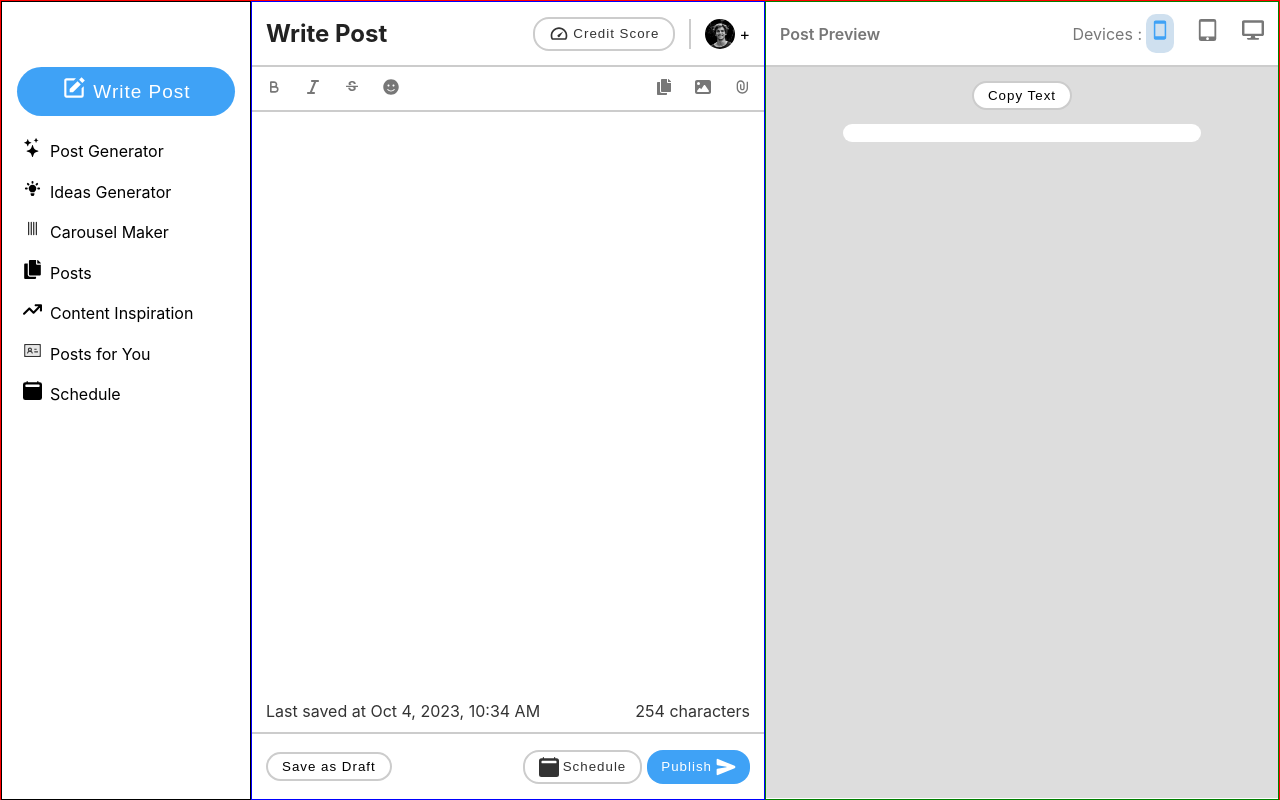
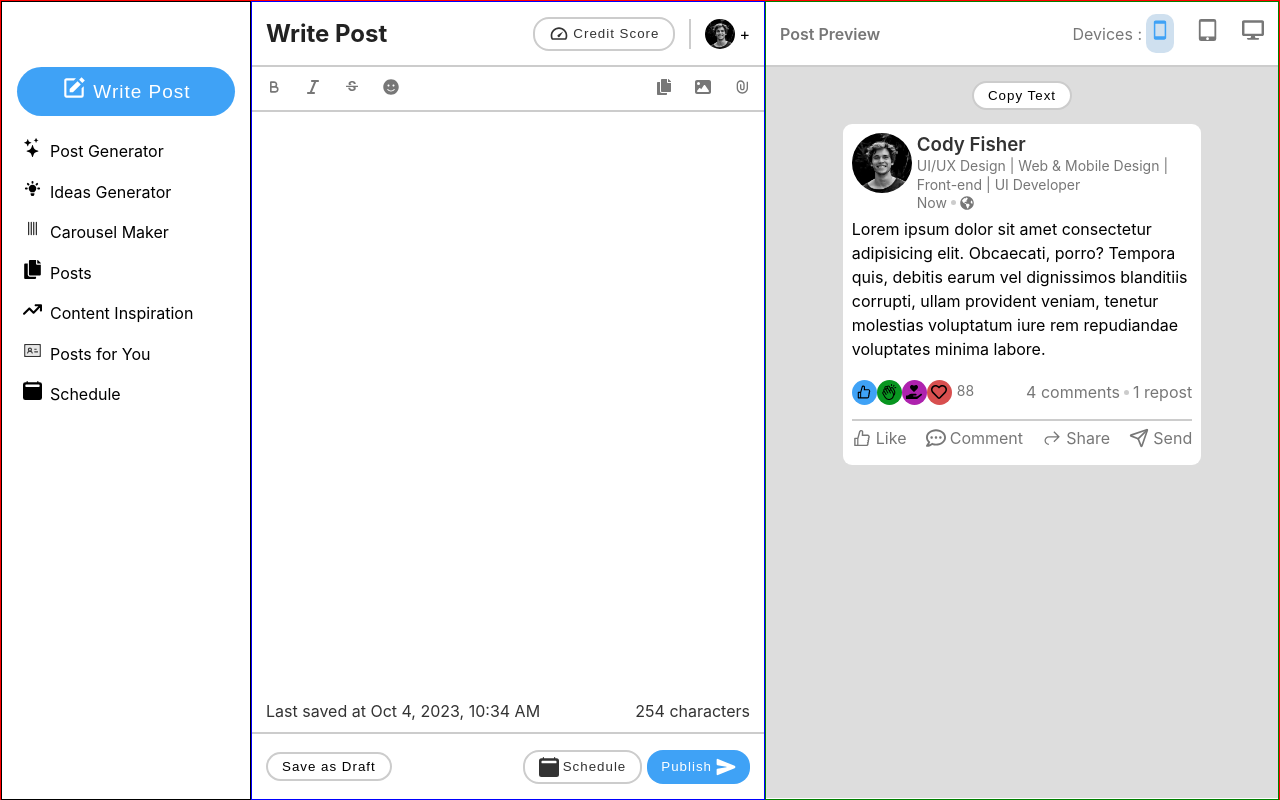
Before and after one commit to ankit-pandey-14/text-editor, a React (Vite) app: page / in a window 1280 px wide. Built offline with nearby package versions, Linux system fonts and the light colour scheme.

Commit message:
feature-2: wrapped preview section

```diff
--- a/src/components/customIconImage/index.jsx
+++ b/src/components/customIconImage/index.jsx
@@ -21,6 +21,14 @@ import { BsStars } from "react-icons/bs";
 import { IoMdPhonePortrait } from "react-icons/io";
 import { MdTabletMac } from "react-icons/md";
 import { FaDesktop } from "react-icons/fa";
+import { FaGlobeAmericas } from "react-icons/fa";
+import { AiOutlineLike } from "react-icons/ai";
+import { FaRegCommentDots } from "react-icons/fa";
+import { LiaShareSolid } from "react-icons/lia";
+import { LuSend } from "react-icons/lu";
+import { PiHandsClapping } from "react-icons/pi";
+import { FaHandHoldingHeart } from "react-icons/fa";
+import { FaRegHeart } from "react-icons/fa";
 
 
 // list of icons
@@ -44,6 +52,14 @@ const iconObj = {
     phone: <IoMdPhonePortrait />,
     tablet: <MdTabletMac />,
     desktop: <FaDesktop />,
+    world: <FaGlobeAmericas />,
+    like: <AiOutlineLike />,
+    comment: <FaRegCommentDots />,
+    share: <LiaShareSolid />,
+    sendTilted: <LuSend />,
+    clap: <PiHandsClapping />,
+    support: <FaHandHoldingHeart />,
+    heart: <FaRegHeart />,
 };
 
 
--- a/src/index.css
+++ b/src/index.css
@@ -51,6 +51,9 @@ body {
 .align-center {
   align-items: center;
 }
+.align-start {
+  align-items: flex-start;
+}
 .justify-center {
   justify-content: center;
 }
--- a/src/screens/HomeScreen/sections/previewPost.jsx
+++ b/src/screens/HomeScreen/sections/previewPost.jsx
@@ -1,12 +1,29 @@
 import { memo, useState } from "react";
+import DummyPerson from '../../../assets/dummy-person.jpg';
+
 import CustomIconImage from "../../../components/customIconImage";
 import CustomButton from "../../../components/customButton";
+import CustomText from "../../../components/customText";
 
 
 const devicesList = [
     { key: 1, icon: 'phone', tooltip: 'Phone' },
     { key: 2, icon: 'tablet', tooltip: 'Tablet' },
     { key: 3, icon: 'desktop', tooltip: 'Desktop' },
+];
+
+const cardActions = [
+    { key: 'C1', icon: 'like', text: 'Like' },
+    { key: 'C2', icon: 'comment', text: 'Comment' },
+    { key: 'C3', icon: 'share', text: 'Share' },
+    { key: 'C4', icon: 'sendTilted', text: 'Send' },
+];
+
+const reactions = [
+    { key: 'R1', icon: 'like', classes: 'like' },
+    { key: 'R2', icon: 'clap', classes: 'clap' },
+    { key: 'R3', icon: 'support', classes: 'support' },
+    { key: 'R4', icon: 'heart', classes: 'heart' },
 ];
 
 const PreviewPostSection = () => {
@@ -50,7 +67,76 @@ const PreviewPostSection = () => {
                 />
 
                 <div className="mx-auto card">
-                    <div></div>
+                    <div className="d-flex align-start gap-5">
+                        <CustomIconImage
+                            imageSrc={DummyPerson}
+                            altText={'Dummy Person'}
+                            classes={'card-profile'}
+                        />
+
+                        <div className="text-disabled profile-info">
+                            <h3 className="text-black">Cody Fisher</h3>
+                            <div>UI/UX Design | Web & Mobile Design | Front-end | UI Developer</div>
+                            <div className="d-flex gap-4 align-center">
+                                Now
+                                <span className="dot" />
+                                <CustomIconImage
+                                    icon={'world'}
+                                    tooltip={'World'}
+                                    classes={'d-flex align-center justify-center'}
+                                />
+                            </div>
+                        </div>
+                    </div>
+
+                    <div className="mt-5 card-content">
+                        Lorem ipsum dolor sit amet consectetur adipisicing elit. Obcaecati, porro? Tempora quis, debitis earum vel dignissimos blanditiis corrupti, ullam provident veniam, tenetur molestias voluptatum iure rem repudiandae voluptates minima labore.
+                    </div>
+
+                    <div className="mt-5 border-down d-flex justify-between gap-4 align-center p-y-14">
+                        <div className="d-flex gap-5 reactions">
+                            <div className="d-flex">
+                                {
+                                    reactions.map((reaction) => {
+                                        return (
+                                            <CustomIconImage
+                                                key={reaction.key}
+                                                icon={reaction.icon}
+                                                classes={`d-flex align-center justify-center reaction-icon ${reaction.classes}`}
+                                            />
+
+                                        );
+                                    })
+                                }
+
+                            </div>
+
+                            <span className="text-disabled">88</span>
+                        </div>
+
+                        <div className="d-flex gap-4 align-center text-disabled">
+                            <span>4 comments</span>
+                            <span className="dot" />
+                            <span>1 repost</span>
+                        </div>
+                    </div>
+
+                    <div className="d-flex justify-between align-center card-actions">
+                        {
+                            cardActions.map((cardAction) => {
+                                return (
+                                    <CustomText
+                                        key={cardAction.key}
+                                        leftIcon={cardAction.icon}
+                                        leftAltText={cardAction.text}
+                                        text={cardAction.text}
+                                        classes={'cursor-pointer text-disabled d-flex gap-4'}
+                                        iconClasses={'action-icon'}
+                                    />
+                                );
+                            })
+                        }
+                    </div>
                 </div>
             </div>
         </section>
--- a/src/styles/screen/home.css
+++ b/src/styles/screen/home.css
@@ -14,8 +14,14 @@
 .p-x-14 {
     padding: 0 14px;
 }
+.p-y-14 {
+    padding: 14px 0;
+}
 .border-down {
     border-bottom: 2px solid #ccc;
+}
+.mt-5 {
+    margin-top: 5px;
 }
 
 
@@ -93,3 +99,57 @@
     border-radius: 9px;
     background-color: #fff;
 }
+
+.card-profile {
+    width: 60px;
+    height: 60px;
+    border-radius: 50%;
+}
+
+.card .dot {
+    width: 5px;
+    height: 5px;
+    background-color: #ccc;
+    border-radius: 50%;
+}
+
+.profile-info {
+    width: calc(100% - 70px);
+    line-height: 1.3;
+}
+.profile-info h3 {
+    font-weight: 600;
+}
+.profile-info div {
+    font-size: 14px;
+}
+
+.card-actions {
+    /* padding: 9px; */
+    gap: 9px;
+    padding-top: 5px;
+}
+.card-actions .action-icon {
+    font-size: 20px;
+}
+
+.reactions span {
+    font-size: 14px;
+}
+.reaction-icon {
+    border-radius: 50%;
+    width: 25px;
+    height: 25px;
+}
+.like {
+    background-color: #3FA2F6;
+}
+.clap {
+    background-color: #089620;
+}
+.support {
+    background-color: rgb(174, 34, 174);
+}
+.heart {
+    background-color: rgb(216, 79, 79);
+}
```
